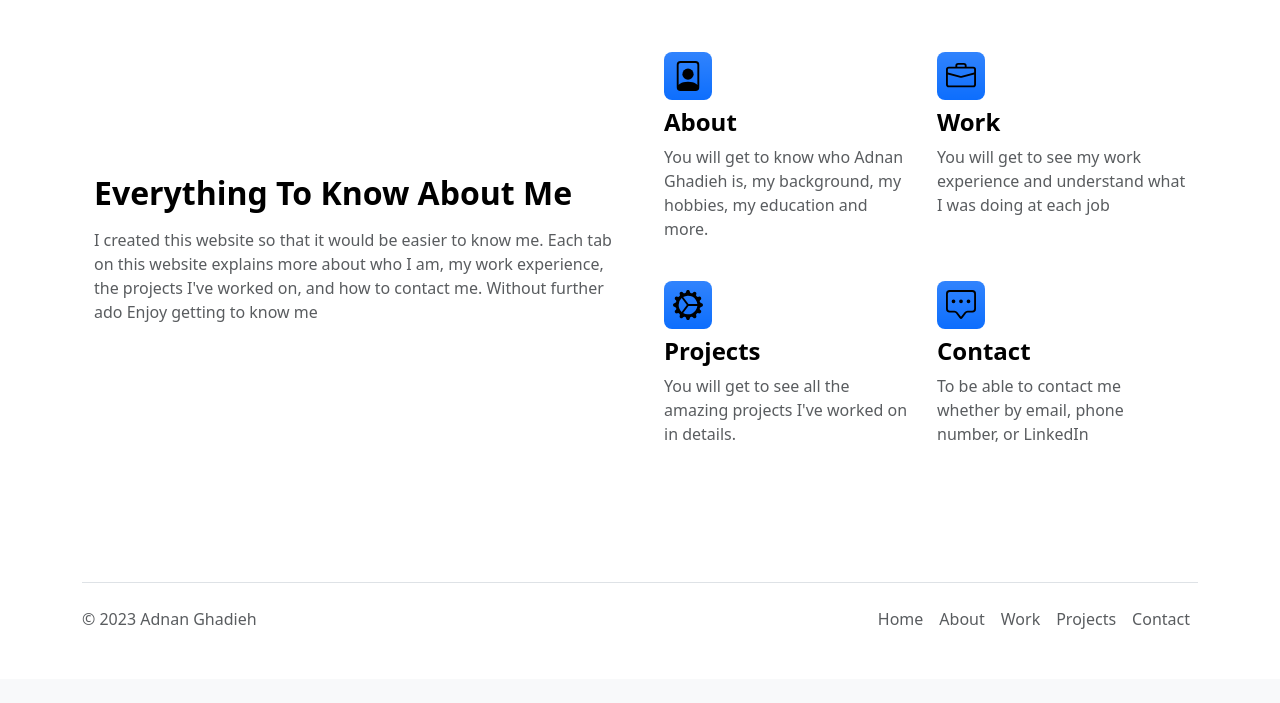
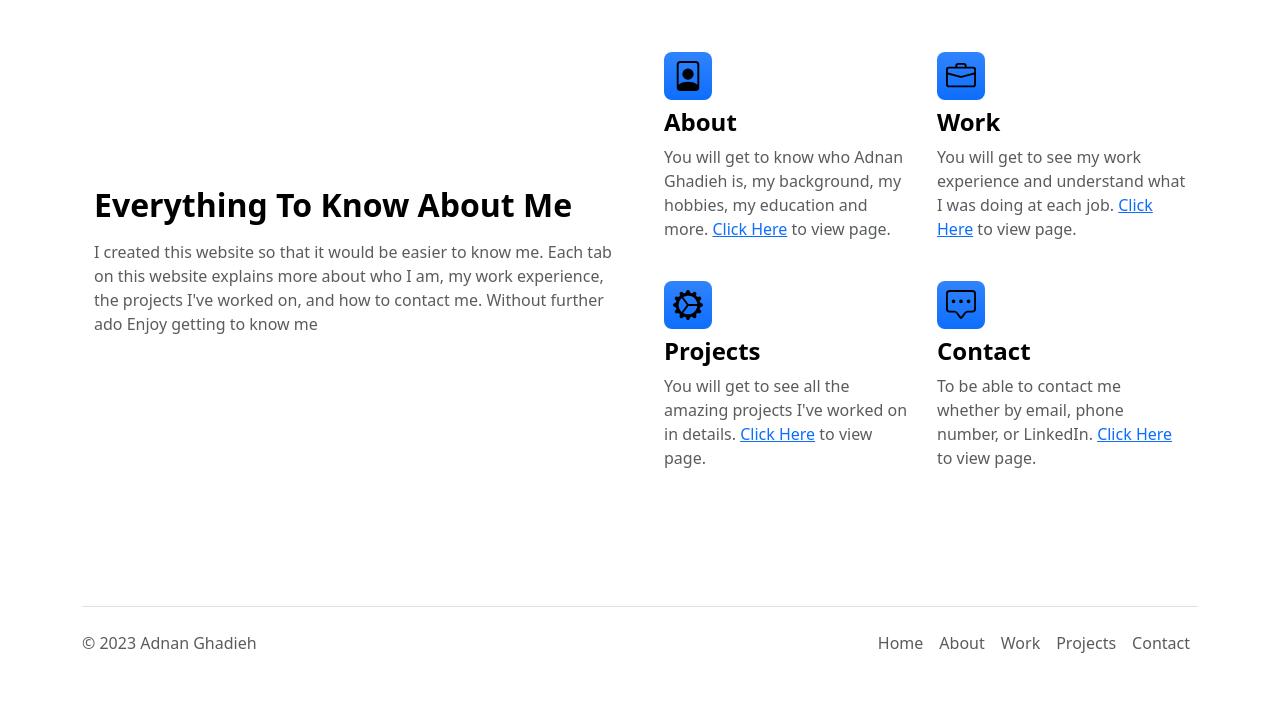
Before and after one commit to adn87/My_Webstie, a Flask app: page / in a window 1280 px wide. Shown: the part 155-858 px from the top of the page. Before the commit the page ends 784 px from the top, so only its background shows below. Run offline with Flask 3, Linux system fonts and the light colour scheme; some libraries are stand-ins or nearby versions.

Commit message:
My_Website_004
- cleaned up index.html

```diff
--- a/templates/index.html
+++ b/templates/index.html
@@ -14,20 +14,24 @@
         <div class="row row-cols-1 row-cols-sm-2 g-4">
           <div class="col d-flex flex-column gap-2">
             <div class="feature-icon-small d-inline-flex align-items-center justify-content-center text-bg-primary bg-gradient fs-4 rounded-3">
-              <img src="../static/images/about.svg" alt="about" height="30">
+                <img src="../static/images/about.svg" alt="about" height="30">
             </div>
             <h4 class="fw-semibold mb-0 text-body-emphasis">About</h4>
             <p class="text-body-secondary">You will get to know who Adnan Ghadieh is, my background, my hobbies,
-                my education and more.</p>
+                my education and more.
+              <a href="{{ url_for('about') }}">Click Here</a> to view page.
+            </p>
           </div>
 
           <div class="col d-flex flex-column gap-2">
             <div class="feature-icon-small d-inline-flex align-items-center justify-content-center text-bg-primary bg-gradient fs-4 rounded-3">
-              <img src="../static/images/briefcase.svg" alt="briefcase" height="30">
+                <img src="../static/images/briefcase.svg" alt="briefcase" height="30">
             </div>
             <h4 class="fw-semibold mb-0 text-body-emphasis">Work</h4>
             <p class="text-body-secondary">You will get to see my work experience and understand what I was doing at each
-            job</p>
+            job.
+              <a href="{{ url_for('work') }}">Click Here</a> to view page.
+            </p>
           </div>
 
           <div class="col d-flex flex-column gap-2">
@@ -35,7 +39,9 @@
               <img src="../static/images/project.svg" alt="project" height="30">
             </div>
             <h4 class="fw-semibold mb-0 text-body-emphasis">Projects</h4>
-            <p class="text-body-secondary">You will get to see all the amazing projects I've worked on in details.</p>
+            <p class="text-body-secondary">You will get to see all the amazing projects I've worked on in details.
+              <a href="{{ url_for('projects') }}">Click Here</a> to view page.
+            </p>
           </div>
 
           <div class="col d-flex flex-column gap-2">
@@ -43,7 +49,9 @@
               <img src="../static/images/contact.svg" alt="contact" height="30">
             </div>
             <h4 class="fw-semibold mb-0 text-body-emphasis">Contact</h4>
-            <p class="text-body-secondary">To be able to contact me whether by email, phone number, or LinkedIn</p>
+            <p class="text-body-secondary">To be able to contact me whether by email, phone number, or LinkedIn.
+              <a href="{{ url_for('contact') }}">Click Here</a> to view page.
+            </p>
           </div>
         </div>
       </div>
```
